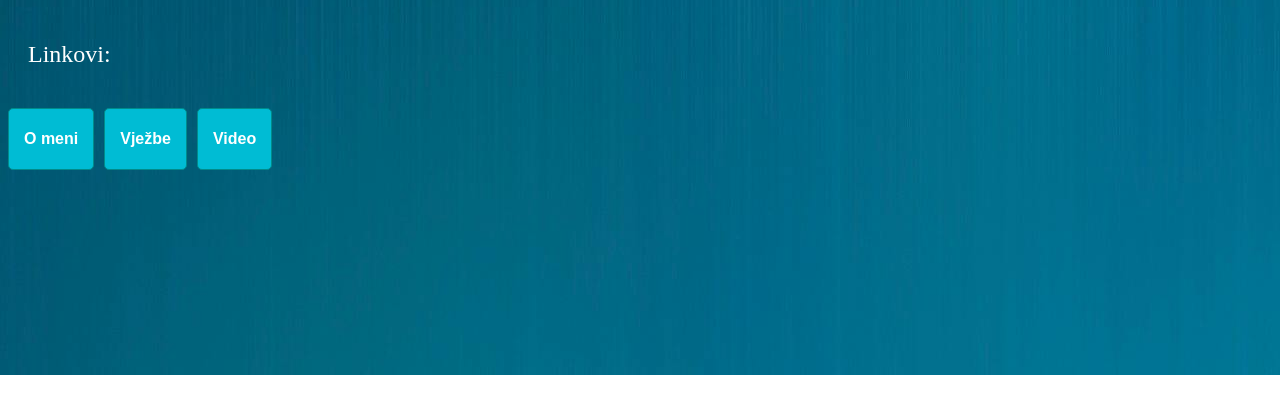
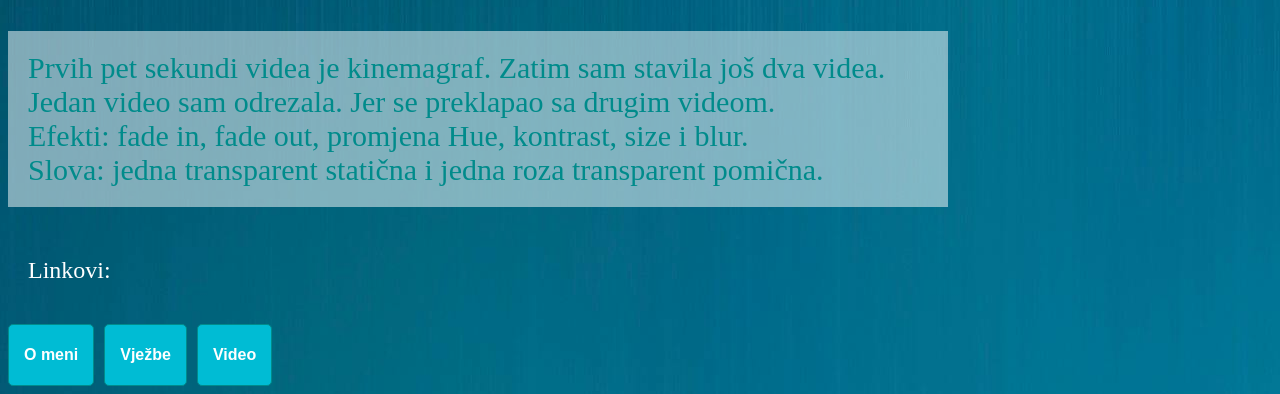
Before and after one commit to NikolinaOpacic/Nikolina_opacic_projektni, a plain HTML site: page video.html in a window 1280 px wide. Shown: the part 425-819 px from the top of the page. Drawn offline with Linux system fonts and the light colour scheme.

Commit message:
video.html

```diff
--- a/video.html
+++ b/video.html
@@ -14,6 +14,14 @@
   <source src="video/video_1.mp4" type="video/mp4">
 </video>
 
+<p>
+Prvih pet sekundi videa je kinemagraf. Zatim sam stavila još dva videa.<br>
+Jedan video sam odrezala. Jer se preklapao sa drugim videom.<br>
+Efekti: fade in, fade out, promjena Hue, kontrast, size i blur.<br>
+Slova: jedna transparent statična i jedna roza transparent pomična.
+
+</p>
+
 
 <h2>Linkovi:</h2>
 <nav>
```
